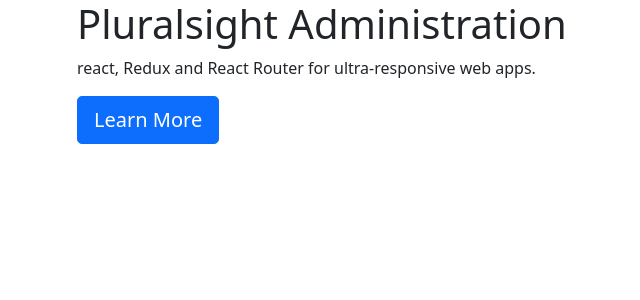
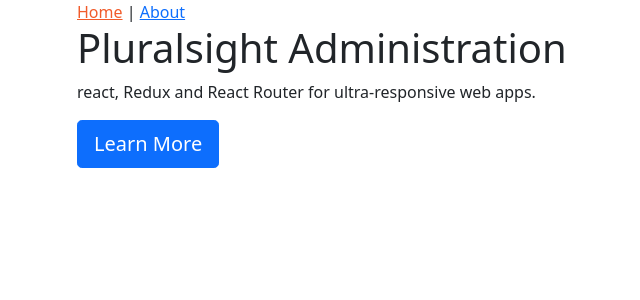
Before and after one commit to codetann/specialization-courses, a React app in the folder react/react-redux-router/: page / in a window 1280 px wide. Shown: the top 300 px of the page, without its empty margins (150-790 px from the left). Built offline with nearby package versions, Linux system fonts and the light colour scheme.

Commit message:
import Header

```diff
--- a/react/react-redux-router/src/components/App.js
+++ b/react/react-redux-router/src/components/App.js
@@ -4,11 +4,13 @@ import "bootstrap/dist/css/bootstrap.min.css";
 
 import HomePage from "./home/HomePage";
 import AboutPage from "./about/AboutPage";
+import Header from "./common/Header";
 
 export default function App() {
   return (
     <Router>
       <div className="container-fluid">
+        <Header />
         <Route exact path="/" component={HomePage} />
         <Route path="/about" component={AboutPage} />
       </div>
```
